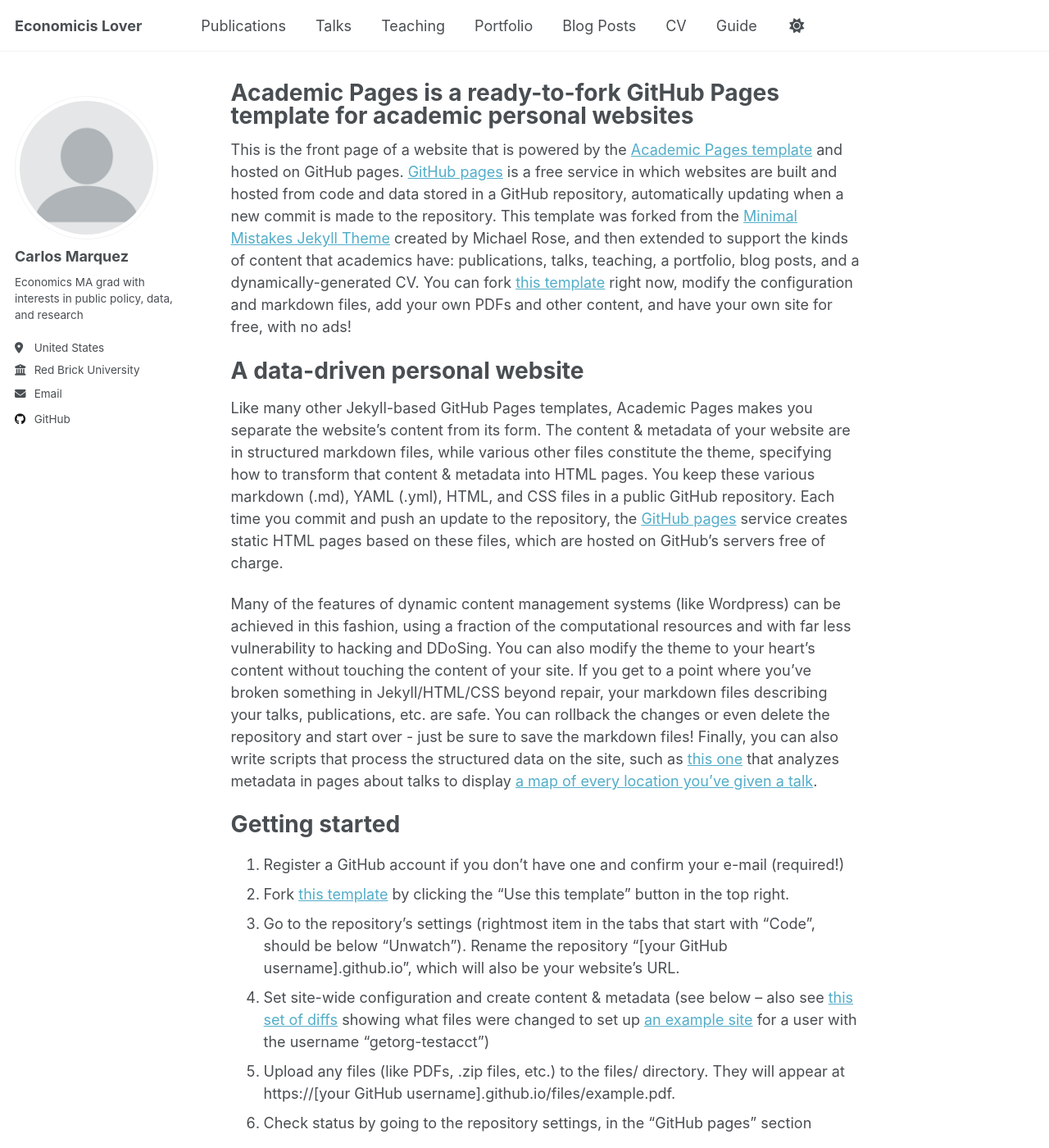
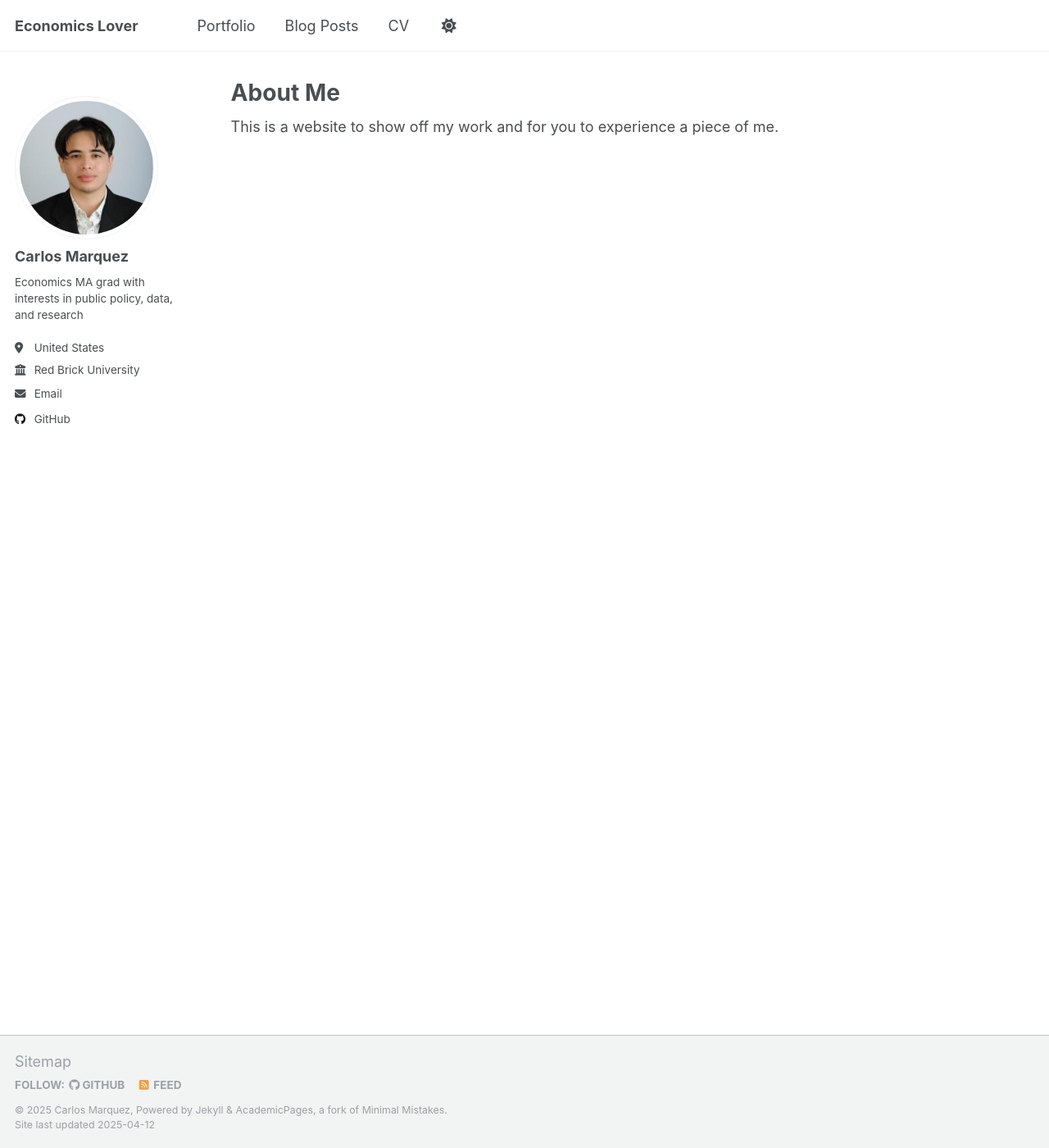
Before and after one commit to CarlosMarquezAcosta/carlosmarquezacosta.github.io, a Jekyll site: the page built from _pages/about.md, in a window 1280 px wide and 1400 px high. Shown: the whole window at 82% size. Built offline with Jekyll 4.4.1, drawn with Linux system fonts in a browser that asks for light colours; some of the changed text lies outside the part shown.

Commit message:
Changed The basic website for testing

```diff
--- a/_config.yml
+++ b/_config.yml
@@ -9,7 +9,7 @@
 # Basic Site Settings
 locale                   : "en-US"
 site_theme               : "default"
-title                    : "Economicis Lover"
+title                    : "Economics Lover"
 title_separator          : "-"
 name                     : &name "Carlos Marquez"
 description              : &description "Economist and Data Scientist"
--- a/_pages/about.md
+++ b/_pages/about.md
@@ -1,15 +1,15 @@
 ---
 permalink: /
-title: "Academic Pages is a ready-to-fork GitHub Pages template for academic personal websites"
+title: "About Me"
 author_profile: true
 redirect_from:
   - /about/
   - /about.html
 ---
 
-This is the front page of a website that is powered by the [Academic Pages template](https://github.com/academicpages/academicpages.github.io) and hosted on GitHub pages. [GitHub pages](https://pages.github.com) is a free service in which websites are built and hosted from code and data stored in a GitHub repository, automatically updating when a new commit is made to the repository. This template was forked from the [Minimal Mistakes Jekyll Theme](https://mmistakes.github.io/minimal-mistakes/) created by Michael Rose, and then extended to support the kinds of content that academics have: publications, talks, teaching, a portfolio, blog posts, and a dynamically-generated CV. You can fork [this template](https://github.com/academicpages/academicpages.github.io) right now, modify the configuration and markdown files, add your own PDFs and other content, and have your own site for free, with no ads!
+This is a website to show off my work and for you to experience a piece of me.
 
-A data-driven personal website
+<!-- A data-driven personal website
 ======
 Like many other Jekyll-based GitHub Pages templates, Academic Pages makes you separate the website's content from its form. The content & metadata of your website are in structured markdown files, while various other files constitute the theme, specifying how to transform that content & metadata into HTML pages. You keep these various markdown (.md), YAML (.yml), HTML, and CSS files in a public GitHub repository. Each time you commit and push an update to the repository, the [GitHub pages](https://pages.github.com/) service creates static HTML pages based on these files, which are hosted on GitHub's servers free of charge.
 
@@ -46,4 +46,4 @@ Example: editing a markdown file for a talk
 
 For more info
 ------
-More info about configuring Academic Pages can be found in [the guide](https://academicpages.github.io/markdown/), the [growing wiki](https://github.com/academicpages/academicpages.github.io/wiki), and you can always [ask a question on GitHub](https://github.com/academicpages/academicpages.github.io/discussions). The [guides for the Minimal Mistakes theme](https://mmistakes.github.io/minimal-mistakes/docs/configuration/) (which this theme was forked from) might also be helpful.
+More info about configuring Academic Pages can be found in [the guide](https://academicpages.github.io/markdown/), the [growing wiki](https://github.com/academicpages/academicpages.github.io/wiki), and you can always [ask a question on GitHub](https://github.com/academicpages/academicpages.github.io/discussions). The [guides for the Minimal Mistakes theme](https://mmistakes.github.io/minimal-mistakes/docs/configuration/) (which this theme was forked from) might also be helpful. -->
```
Also changed, not shown: _data/navigation.yml (+8 -8 lines), _pages/cv.md (+3 -2 lines), images/profile.png.
